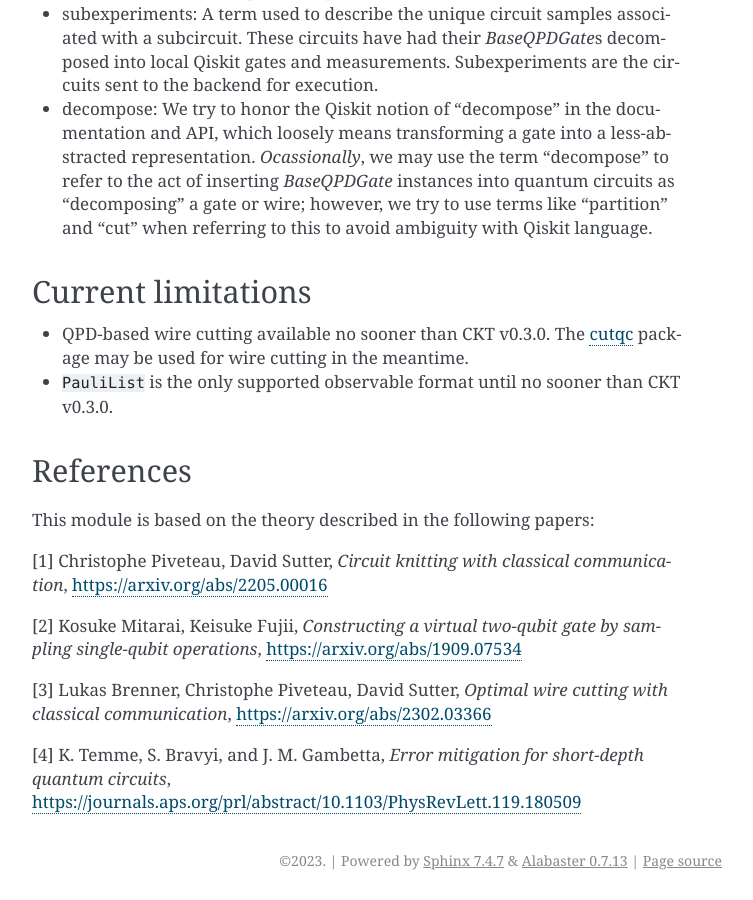
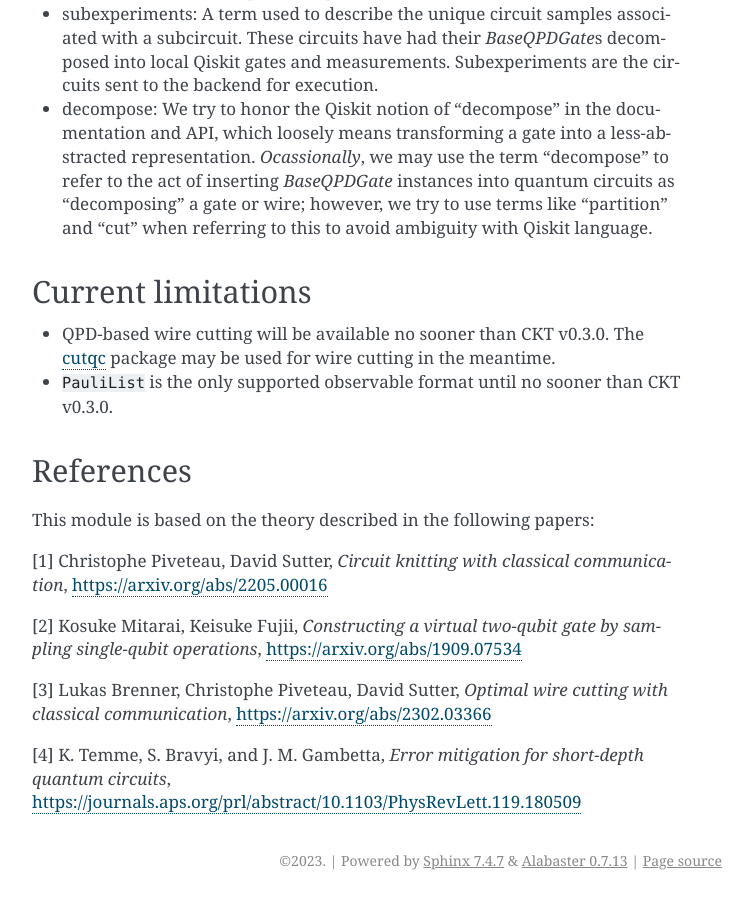
Before and after one commit to Qiskit/qiskit-addon-cutting, a Sphinx documentation site: the page built from docs/circuit_cutting/explanation/index.rst, in a window 1280 px wide and 900 px high, scrolled down 1124 px. Shown: the whole window, without its empty margins (388-1141 px from the left). Built offline with Sphinx 7.4.7, drawn with Linux system fonts in a browser that asks for light colours.

Commit message:
Update docs/circuit_cutting/explanation/index.rst
Co-authored-by: Jim Garrison <garrison@ibm.com>

```diff
--- a/docs/circuit_cutting/explanation/index.rst
+++ b/docs/circuit_cutting/explanation/index.rst
@@ -22,7 +22,7 @@
 
 Current limitations
 -------------------
-* QPD-based wire cutting available no sooner than CKT v0.3.0. The `cutqc <https://qiskit-extensions.github.io/circuit-knitting-toolbox/circuit_cutting/cutqc/index.htmlpackage>`_ package may be used for wire cutting in the meantime.
+* QPD-based wire cutting will be available no sooner than CKT v0.3.0. The `cutqc <https://qiskit-extensions.github.io/circuit-knitting-toolbox/circuit_cutting/cutqc/index.htmlpackage>`_ package may be used for wire cutting in the meantime.
 * ``PauliList`` is the only supported observable format until no sooner than CKT v0.3.0.
 
 References
```
